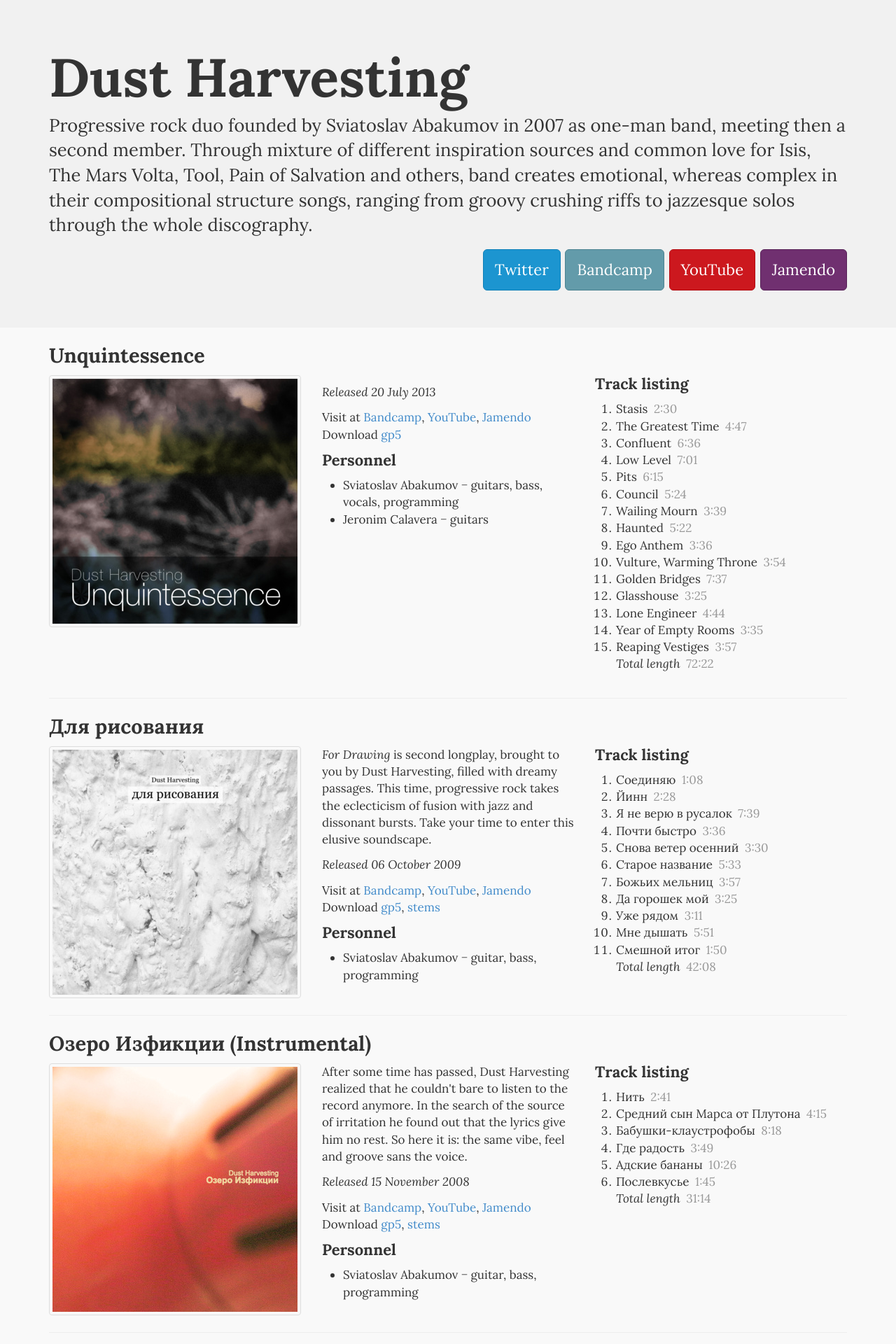
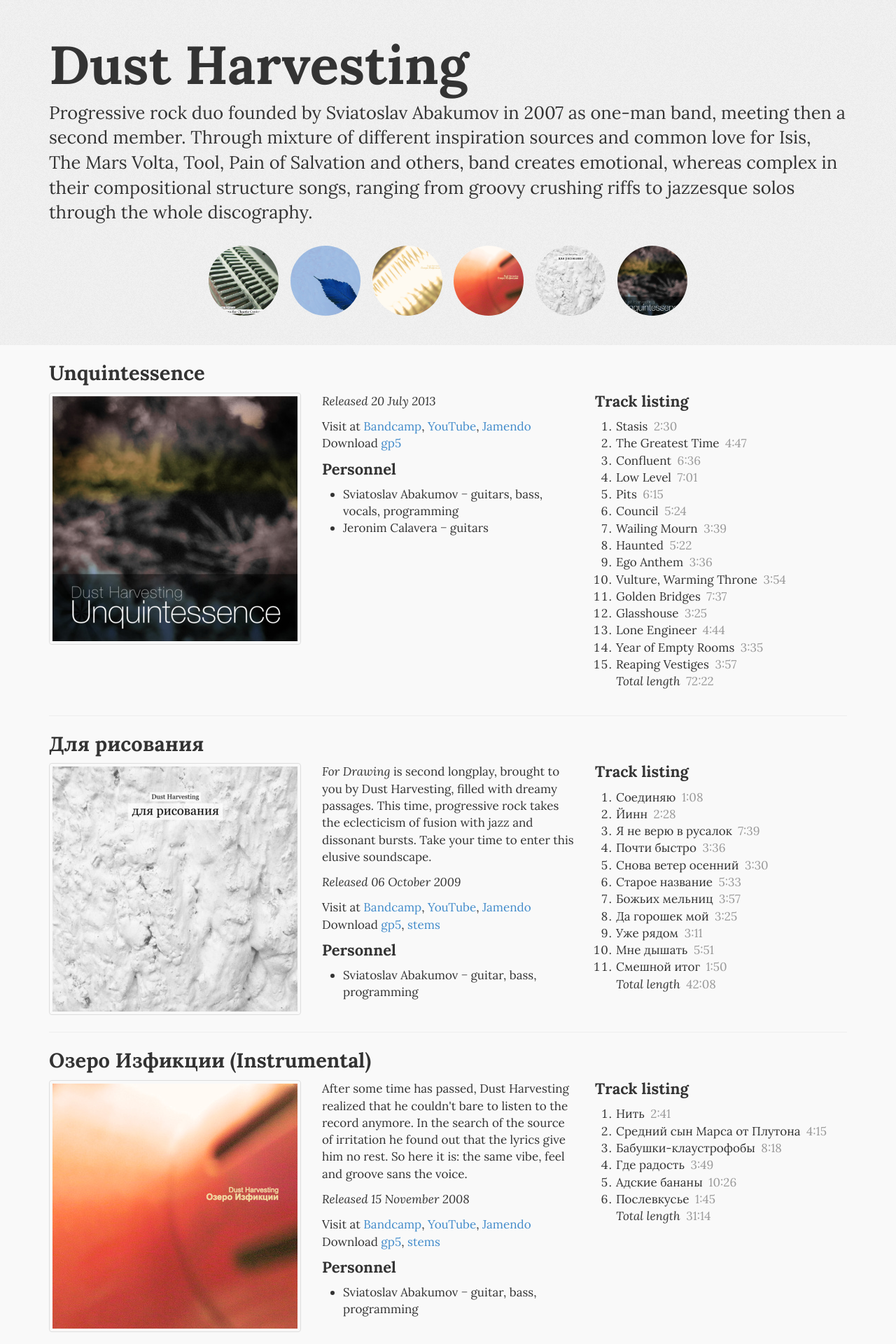
Before and after one commit to Perlence/dustharvesting.net, a Flask app: page / in a window 1280 px wide. Shown: the top 1920 px of the page at 70% size. Run offline with Flask 2, Linux system fonts and the light colour scheme; some libraries are stand-ins or nearby versions.

Commit message:
Navigation thumbnails

```diff
--- a/app.py
+++ b/app.py
@@ -65,14 +65,21 @@ def helpers():
         full_length = sum(minutes) * 60 + sum(seconds)
         return format_time((full_length // 60, full_length % 60))
 
+    def enumerate_links(links, lower=False):
+        def html_link(args):
+            text, link = args
+            if lower:
+                text = text.lower()
+            return '<a href="{}">{}</a>'.format(link, text)
+        return ', '.join(map(html_link, links.items()))
+
     return dict(**locals())
 
 if __name__ == '__main__':
     import sys
-    host, port = '127.0.0.1', 5000
     if len(sys.argv) > 1 and sys.argv[1] == 'freeze':
         from flask_frozen import Freezer
         freezer = Freezer(app)
         freezer.freeze()
     else:
-        app.run(host, port, debug=True)
+        app.run(port=5000, debug=True)
--- a/static/assets/css/main.css
+++ b/static/assets/css/main.css
@@ -3,8 +3,33 @@ ul, ol {
   margin-left: 30px;
 }
 
+.jumbotron {
+  background: #f1f1f1 url("../../gfx/imagedoc-darknoise.png");
+  padding: 30px 30px;
+}
+
 .jumbotron .btn {
   margin: 5px 0;
+}
+
+.nav {
+  margin-top: 30px;
+  text-align: center;
+}
+
+.nav a img {
+  width: 100px;
+  height: 100px;
+  -webkit-box-shadow: 0;
+     -moz-box-shadow: 0;
+          box-shadow: 0;
+}
+
+.nav a img:hover,
+.nav a img:focus {
+  -webkit-box-shadow: 0px 0px 0px 4px #428bca;
+     -moz-box-shadow: 0px 0px 0px 4px #428bca;
+          box-shadow: 0px 0px 0px 4px #428bca;
 }
 
 .tracklist {
--- a/static/assets/js/main.js
+++ b/static/assets/js/main.js
@@ -1,17 +1,2 @@
 $(document).ready(function() {
-  var headerHeight = $('header').outerHeight(true);
-  var navHeight = $('nav').outerHeight(true);
-  function stickNavbar () {
-    if ($(window).scrollTop() > headerHeight) {
-      $('header').css('margin-bottom', navHeight + 'px');
-      $('nav').addClass('navbar-fixed-top');
-    }
-    else {
-      $('header').css('margin-bottom', '0');
-      $('nav').removeClass('navbar-fixed-top');
-    }
-  }
-
-  $(window).scroll(stickNavbar);
-  stickNavbar();
 });
--- a/templates/index.html
+++ b/templates/index.html
@@ -8,10 +8,7 @@
 
     <title>Dust Harvesting</title>
 
-    <!-- Bootstrap Readable core CSS -->
     <link href="static/bootstrap/css/bootstrap-readable.css" rel="stylesheet"/>
-
-    <!-- Custom styles -->
     <link href="static/assets/css/social-buttons.css" rel="stylesheet"/>
     <link href="static/assets/css/main.css" rel="stylesheet"/>
 
@@ -31,37 +28,22 @@
           Progressive rock duo founded by Sviatoslav Abakumov in 2007 as one-man band, meeting then a second member.
           Through mixture of different inspiration sources and common love for Isis, The Mars Volta, Tool, Pain of Salvation and others, band creates emotional, whereas complex in their compositional structure songs, ranging from groovy crushing riffs to jazzesque solos through the whole discography.
         </p>
-        <div class="pull-right text-right">
-          {% for text, link in profile_links.items() %}
-            <a class="btn btn-lg btn-{{ text|lower }}" href="{{ link }}">{{ text }}</a>
+        <nav class="nav">
+          <ul class="list-inline">
+          {% for album in albums|reverse %}
+            <li class='text-center'>
+              <a href="#{{ album.id }}">
+                <img class="img-circle"
+                     src="static/gfx/{{ album.id }}-sm.jpg"
+                     alt="{{ album.title }} cover"
+                     title="{{ album.title }}"/>
+              </a>
+            </li>
           {% endfor %}
-        </div>
+          </ul>
+        </nav>
       </div>
     </header>
-
-    {# <nav class="navbar navbar-default" role="navigation">
-      <!-- Brand and toggle get grouped for better mobile display -->
-      <div class="navbar-header">
-        <button type="button" class="navbar-toggle" data-toggle="collapse" data-target=".navbar-ex1-collapse">
-          <span class="sr-only">Toggle navigation</span>
-          <span class="icon-bar"></span>
-          <span class="icon-bar"></span>
-          <span class="icon-bar"></span>
-        </button>
-        <a class="navbar-brand" href="#">Discography</a>
-      </div>
-
-      <!-- Collect the nav links, forms, and other content for toggling -->
-      <div class="container">
-        <div class="collapse navbar-collapse navbar-ex1-collapse">
-          <ul class="nav navbar-nav">
-            {% for album in albums %}
-            <li><a href="#{{ album.id }}">{{ album.title }}</a></li>
-            {% endfor %}
-          </ul>
-        </div><!-- /.navbar-collapse -->
-      </div>
-    </nav> #}
 
     <div class="container">
     {% for album in albums %}
@@ -71,43 +53,21 @@
           <a href="static/gfx/{{ album.id }}.jpg">
             <img class="img-thumbnail" src="static/gfx/{{ album.id }}-sm.jpg" alt="{{ album.title }}"/>
           </a>
-            {# <ul class="download list-inline">
-              {% for text, link in album.links.items() %}
-                <li><a href="{{ link }}" class="btn btn-sm btn-{{ text|lower }}">{{ text }}</a></li>
-              {% endfor %}
-              <li class="dropdown">
-                <a href="#" class="btn btn-sm btn-default dropdown-toggle" data-toggle="dropdown">
-                  Download <span class="caret"></span>
-                </a>
-                <ul class="dropdown-menu" role="menu">
-                  {% for text, link in album.downloads.items() %}
-                    <li><a href="{{ link }}">{{ text }}</a></li>
-                  {% endfor %}
-                </ul>
-              </li>
-            </ul> #}
         </div>
         <div class="col-sm-6 col-md-8">
           <div class="row">
             <div class="col-sm-12 col-md-6">
+              {% if album.description %}
               <p>
                 {{ album.description|safe }}
               </p>
+              {% endif %}
               <p>
                 <em>Released {{ album.released.strftime('%d %B %Y') }}</em>
               </p>
               <p>
-                  Visit at {% for text, link in album.links.items() -%}
-                    <a href="{{ link }}">{{ text }}</a>
-                    {%- if not loop.last %}, {% endif -%}
-                  {% endfor %}
-
-                  <br/>
-                  Download {% for text, link in album.downloads.items() -%}
-                    <a href="{{ link }}">{{ text|lower }}</a>
-                    {%- if not loop.last %}, {% endif -%}
-                  {% endfor %}
-
+                Visit at {{ enumerate_links(album.links)|safe }}<br/>
+                Download {{ enumerate_links(album.downloads, lower=true)|safe }}
               </p>
               <h4>Personnel</h4>
               <ul>
@@ -137,7 +97,10 @@
     <footer>
       <div class="container">
         <p class="text-muted">
-          Cheers! We can be reached at <a href="mailto:dust.harvesting@gmail.com">dust.harvesting@gmail.com</a>. Thanks and have fun.
+          Cheers!
+          Check out our accounts at {{ enumerate_links(profile_links)|safe }}.<br/>
+          We can be reached at <a href="mailto:dust.harvesting@gmail.com">dust.harvesting@gmail.com</a>.
+          Thanks and have fun.
         </p>
       </div>
     </footer>
@@ -147,6 +110,5 @@
     <!-- Placed at the end of the document so the pages load faster -->
     <script src="static/assets/js/jquery.js"></script>
     <script src="static/bootstrap/js/bootstrap.min.js"></script>
-    <script src="static/assets/js/main.js"></script>
   </body>
 </html>
```
Also changed, not shown: static/gfx/imagedoc-darknoise.png (added), 1 other file. Lines whose indentation alone changed are shown as unchanged.
